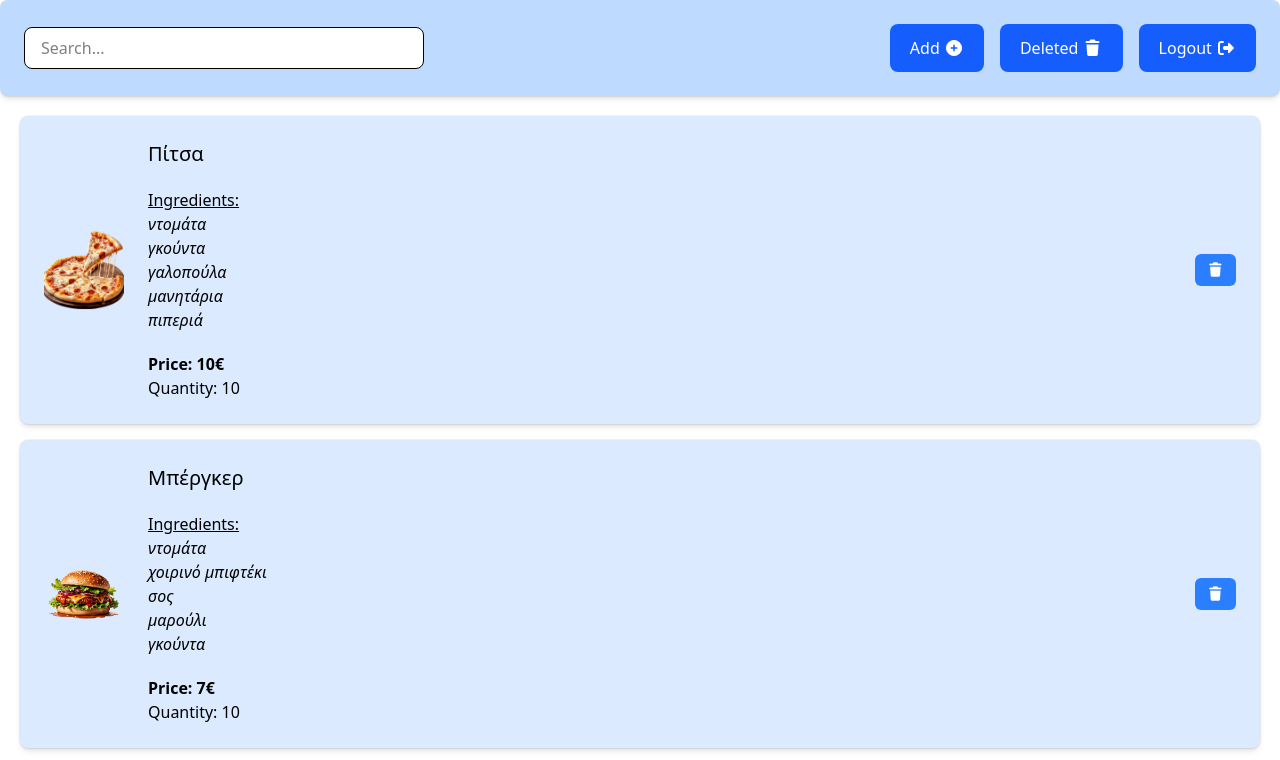
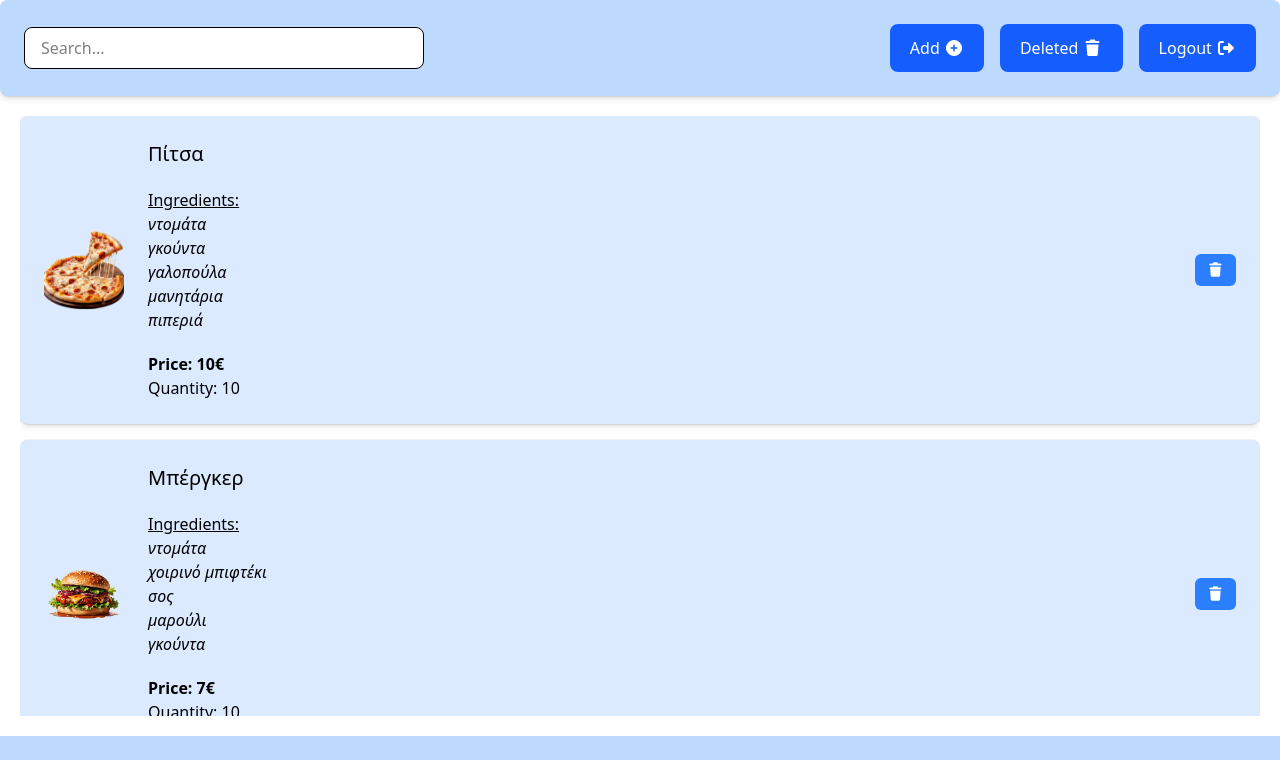
Before and after one commit to chara-b/wizy-food-app-dokimastiko, a React (Vite) app: page / in a window 1280 px wide. Shown: the top 760 px of the page. Built offline with nearby package versions, Linux system fonts and the light colour scheme.

Commit message:
style: scrollbar added
scrollbar and static height to full screen added inside modal and in the app

```diff
--- a/src/App.jsx
+++ b/src/App.jsx
@@ -30,14 +30,14 @@ function App() {
   };
 
   return (
-    <div className="flex flex-col w-full">
+    <div className="flex flex-col w-full h-screen">
       <NavBarComponent
         className="w-full"
         receiveSearchText={search}
         deletedFoods={() => deletedFoods}
       />
       <FoodList
-        className="w-full h-100 overflow-auto"
+        className="w-full"
         data={data}
         searchText={searchText}
         receiveDeletedFoodsList={handleDeletedFoodsList}
--- a/src/components/food-list.jsx
+++ b/src/components/food-list.jsx
@@ -46,7 +46,9 @@ function FoodList({
   const foodsNum = filteredFoods.length;
 
   return foodsNum ? (
-    <ul className={`grid grid-cols-${colsCount} gap-4 mt-5 ml-5 mr-5`}>
+    <ul
+      className={`grid grid-cols-${colsCount} gap-4 mt-5 ml-5 mr-5 h-screen overflow-auto`}
+    >
       {filteredFoods.map((food) => {
         return (
           <Food
--- a/src/components/footer.jsx
+++ b/src/components/footer.jsx
@@ -1,6 +1,6 @@
 function Footer() {
   return (
-    <div className="flex justify-end p-10 mt-5 bg-blue-200">
+    <div className="flex justify-end p-5 mt-5 bg-blue-200">
       <div>made by me 2026</div>
     </div>
   );
```
